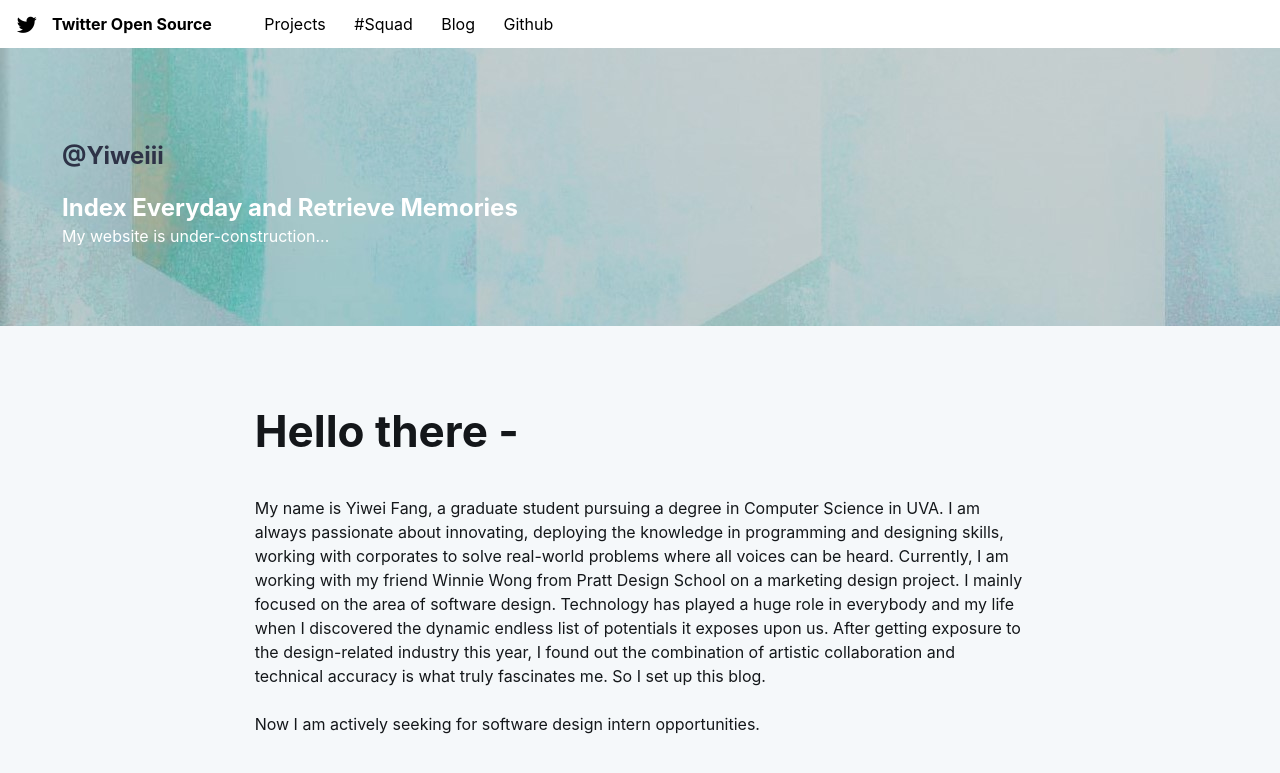
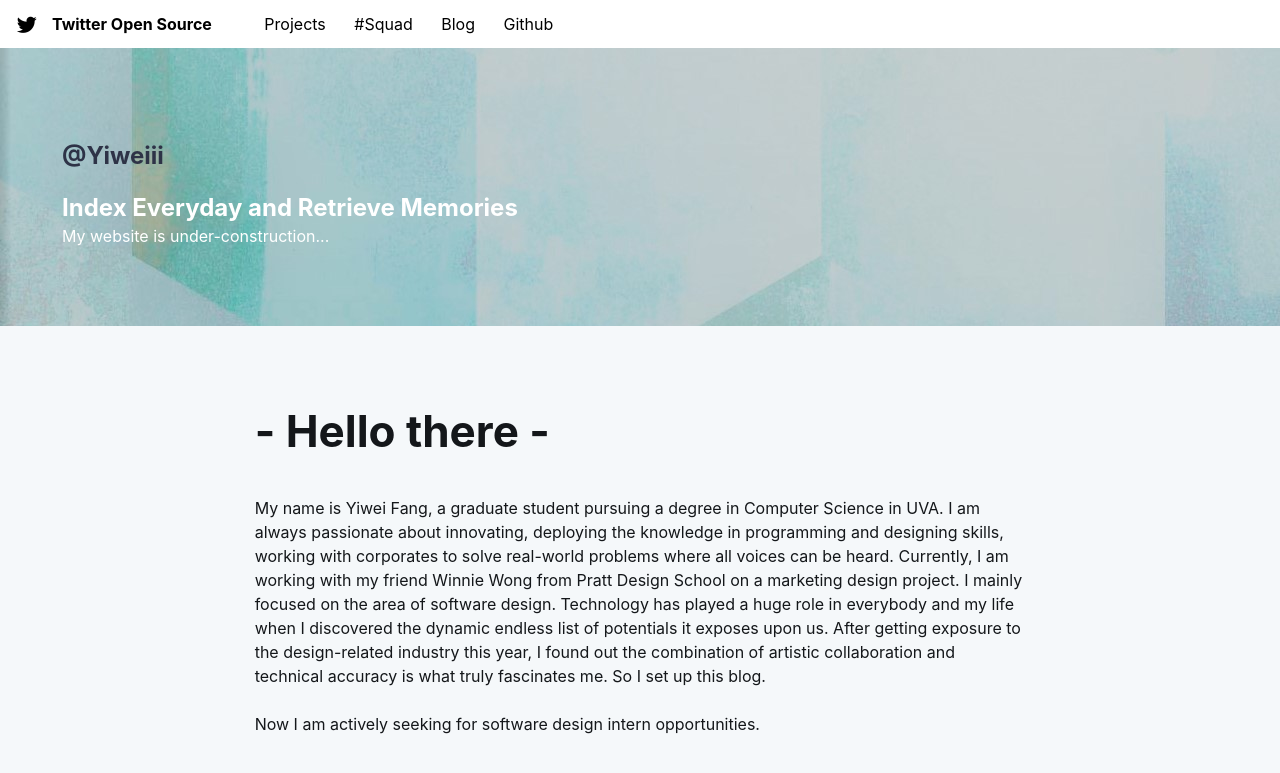
Before and after one commit to Yiweiii/Yiweiii.github.io, a Jekyll site: the page built from index.html, in a window 1280 px wide and 900 px high. Shown: the top 773 px of the window. Built offline with Jekyll 4.4.1, drawn with Linux system fonts in a browser that asks for light colours; some web fonts are replaced.

Commit message:
beatuif21

```diff
--- a/index.html
+++ b/index.html
@@ -18,7 +18,7 @@
                 <a href="mailto:yiweiii.fang@gmail.com?Subject=Happy%20to%20know%20you%20Yiwei!" target="_top" id="email-action">@Yiweiii</a>
             </h1>
             <h1 class="f2 Helvetica #8B91AD">Index Everyday and Retrieve Memories</h1>
-            <p class="f6 Helvetica w-50 f5-l lh-copy #4E516B">
+            <p class="f4 Helvetica w-50 f5-l lh-copy #4E516B">
               My website is under-construction...
             </p>
         </div>
@@ -30,7 +30,7 @@
 <div class="section grey">
     <div class="Grid container">
         <div id="philosophy-text" class="Grid-cell u-size4of6 u-before1of6 u-after1of6">
-            <h1 class="f2 small-title Helvetica left-text mega-margin #2E3347">Hello there -</h1>
+            <h1 class="f2 small-title Helvetica left-text mega-margin #2E3347">- Hello there -</h1>
             <p class="f6 Helvetica w-50 f5-l lh-copy #4E516B">
               My name is Yiwei Fang, a graduate student pursuing a degree in Computer Science in UVA.
               I am always passionate about innovating, deploying the knowledge in programming and designing skills, working with corporates to solve real-world problems where all voices can be heard.
```
